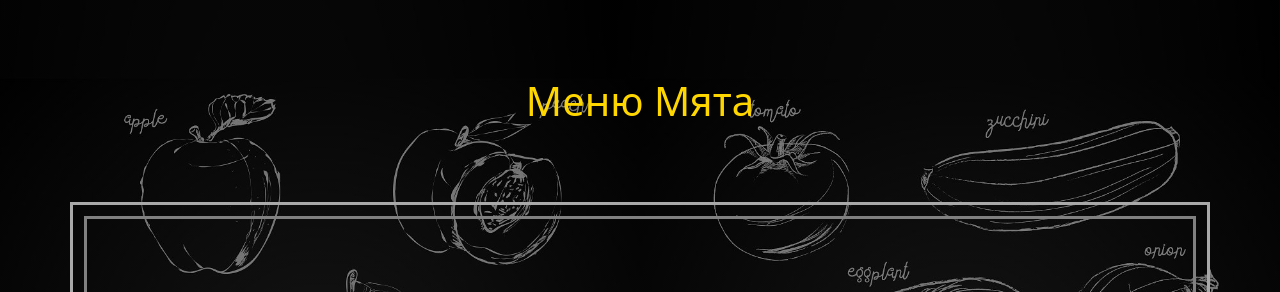
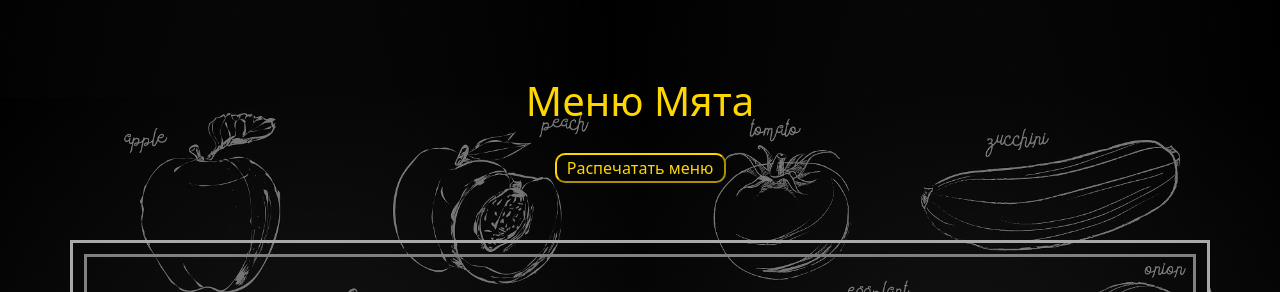
Before and after one commit to asdyachkov/booking-a-table, a Django app: page /menu in a window 1280 px wide. Shown: the part 72-364 px from the top of the page. Run offline with Django 4.2, Linux system fonts and the light colour scheme; data comes from the database, SQL or seed files in the repository.

Commit message:
added printing menu

```diff
--- a/booking_a_table/main/static/main/css/menu.css
+++ b/booking_a_table/main/static/main/css/menu.css
@@ -95,3 +95,12 @@ body{
     color: #ab8e6c;
     margin-right: 10%;
 }
+.print-button{
+    margin-left: 42.5%;
+    margin-right: 42.5%;
+    width: 15%;
+    border-radius: 10px;
+    background: none;
+    color: #ffd700;
+    border-color: #ffd700;
+}
--- a/booking_a_table/main/templates/main/menu.html
+++ b/booking_a_table/main/templates/main/menu.html
@@ -12,6 +12,7 @@ active
 {% load static %}
 <link rel="stylesheet" href="{% static 'main/css/menu.css' %}">
 <h1>Меню Мята</h1>
+<button onclick="window.print()" class="print-button">Распечатать меню</button>
 <div class="container main-border">
     <div class="forborder">
 
```
